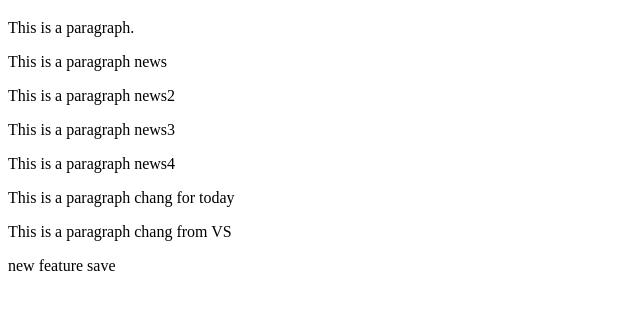
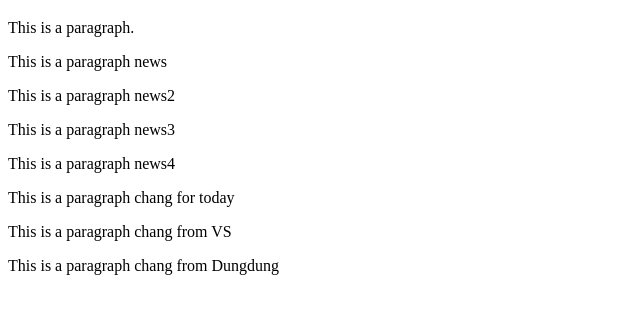
Before and after one commit to ddsjaeger/testgit, a plain HTML site: page index.html in a window 1280 px wide. Shown: the part 61-374 px from the top of the page, without its empty margins (0-640 px from the left). Drawn offline with Linux system fonts and the light colour scheme.

Commit message:
Update index.html

```diff
--- a/index.html
+++ b/index.html
@@ -13,7 +13,6 @@
 <p>This is a paragraph news4</p>
  <p>This is a paragraph chang for today</p>
  <p>This is a paragraph chang from VS</p>
-
- new feature save
+ <p>This is a paragraph chang from Dungdung</p>
 </body>
 </html>
```
